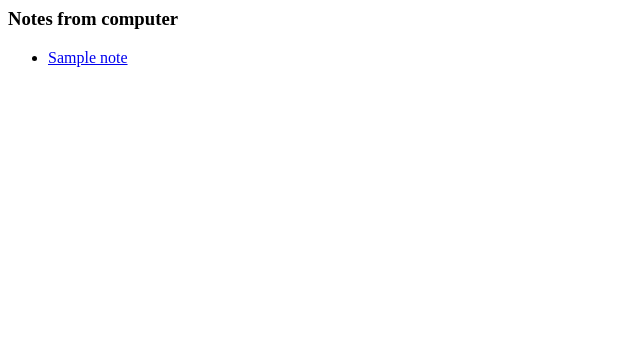
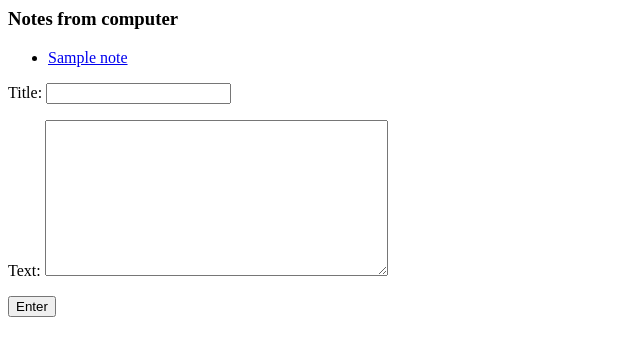
Before and after one commit to Dziugas/SMS_Project, a Django app: page / in a window 1280 px wide. Shown: the top 356 px of the page, without its empty margins (0-640 px from the left). Run offline with Django 3.2, Linux system fonts and the light colour scheme; tables that the repository leaves empty hold one stand-in row (values such as "Sample post").

Commit message:
Added a form

```diff
--- /dev/null
+++ b/main/forms.py
@@ -0,0 +1,7 @@
+from django import forms
+from .models import Notes
+
+class NoteForm(forms.ModelForm):
+    class Meta:
+        model = Notes
+        fields = ('title', 'text')
--- a/main/models.py
+++ b/main/models.py
@@ -1,9 +1,9 @@
 from django.db import models
 
 class Notes(models.Model):
-    title = models.CharField(max_length=50)
+    title = models.CharField(max_length=100)
     text = models.TextField()
-    date = models.DateTimeField()
+    date = models.DateTimeField(auto_now_add=True)
 
     def __str__(self):
         return self.title
--- a/main/templates/main/index.html
+++ b/main/templates/main/index.html
@@ -1,3 +1,4 @@
+<div class="container">
     {% if all_notes %}
     <h3>Notes from computer</h3>
     <ul>
@@ -8,3 +9,9 @@
     {% else %}
     <p>no notes</p>
     {% endif %}
+</div>
+<form method="post" enctype="multipart/form-data">
+    {% csrf_token %}
+    {{ form.as_p }}
+    <button type="submit">Enter</button>
+</form>
--- a/main/views.py
+++ b/main/views.py
@@ -1,10 +1,12 @@
 from django.shortcuts import render, get_object_or_404
 from .models import Notes
+from .forms import NoteForm
 
 
 def index(request):
     all_notes = Notes.objects.all()
-    return render(request, 'main/index.html', {'all_notes' : all_notes})
+    form = NoteForm
+    return render(request, 'main/index.html', {'all_notes' : all_notes, 'form' : form})
 
 
 def detail(request, note_id):
```
Lines whose indentation alone changed are shown as unchanged.
